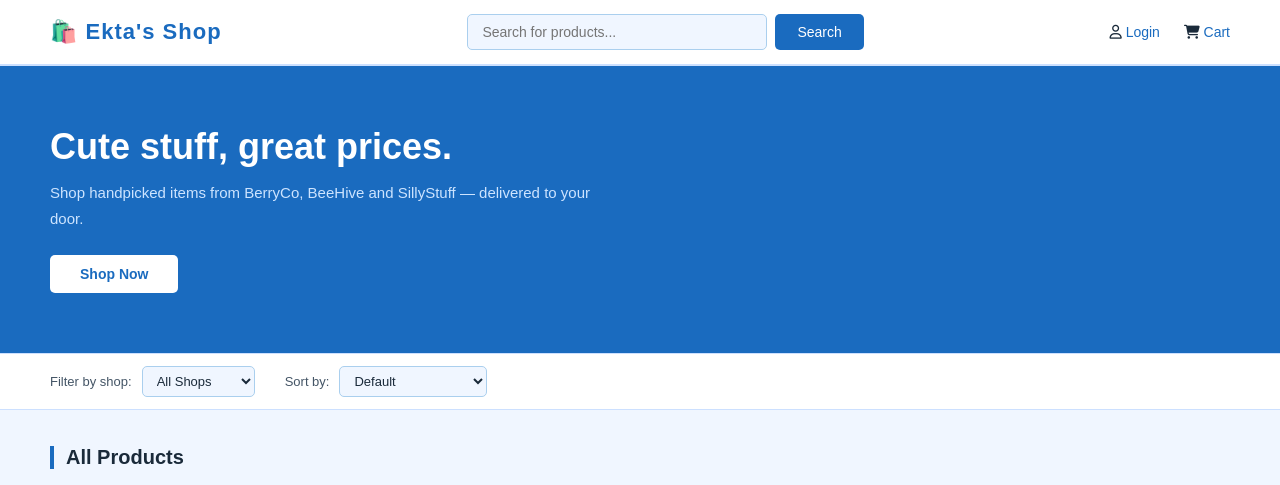
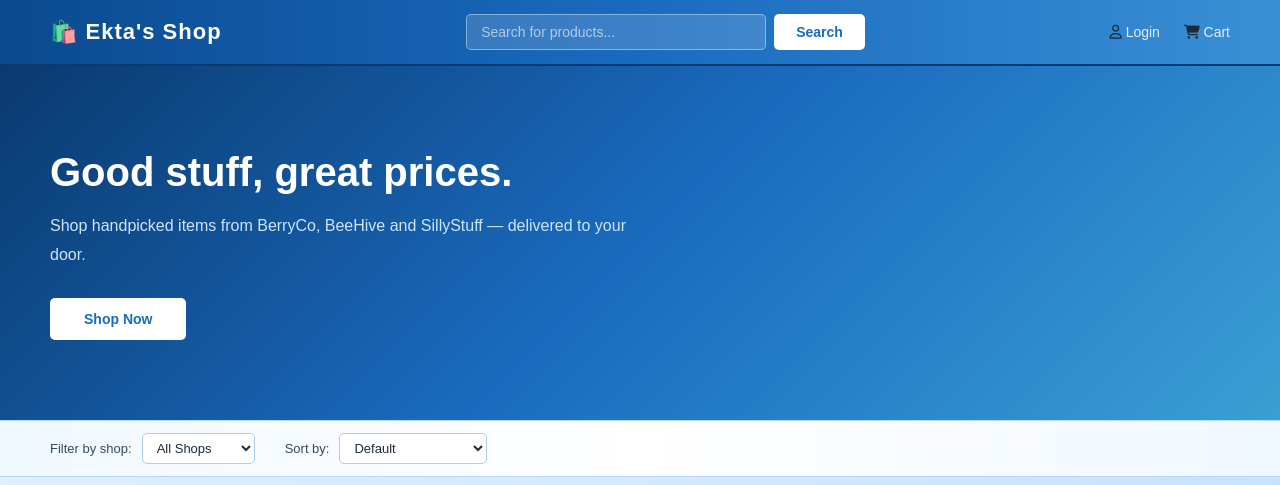
Before and after one commit to ekataadhikari23/Coursework-WebDev, a PHP site: page / in a window 1280 px wide. Shown: the top 485 px of the page. Run offline with PHP 8.4, Linux system fonts and the light colour scheme; some libraries are stand-ins or nearby versions.

Commit message:
fifth commit

```diff
--- a/index.html
+++ b/index.html
@@ -25,7 +25,7 @@
 
     <section id="herobanner">
         <div id="herotext">
-            <h1 id="herotitle">Cute stuff, great prices.</h1>
+            <h1 id="herotitle">Good stuff, great prices.</h1>
             <p id="herosub">Shop handpicked items from BerryCo, BeeHive and SillyStuff — delivered to your door.</p>
             <span id="herobtn">Shop Now</span>
         </div>
--- a/style.css
+++ b/style.css
@@ -7,14 +7,15 @@
 }
 
 body {
-    background-color: #f0f6ff;
+    background: linear-gradient(160deg, #ffffff 0%, #dceeff 40%, #b8daff 100%);
+    background-attachment: fixed;
     min-height: 100vh;
 }
 
 /* NAVBAR */
 #topbar {
-    background-color: #ffffff;
-    border-bottom: 2px solid #cce0ff;
+    background: linear-gradient(90deg, #0a4a8f 0%, #1a6bbf 50%, #3a8fd4 100%);
+    border-bottom: 2px solid #0a3a6f;
     display: flex;
     align-items: center;
     justify-content: space-between;
@@ -26,7 +27,7 @@ body {
 #shoptitle {
     font-size: 22px;
     font-weight: bold;
-    color: #1a6bbf;
+    color: white;
     letter-spacing: 1px;
 }
 
@@ -37,34 +38,41 @@ body {
 }
 
 #searchBox {
-    background-color: #f0f6ff;
-    border: 1px solid #aacfee;
+    background-color: rgba(255, 255, 255, 0.15);
+    border: 1px solid rgba(255, 255, 255, 0.4);
     border-radius: 5px;
     height: 36px;
     width: 300px;
     padding: 0 14px;
     font-size: 14px;
-    color: #1a2a3a;
+    color: white;
     outline: none;
 }
 
+#searchBox::placeholder {
+    color: rgba(255, 255, 255, 0.6);
+}
+
 #searchBox:focus {
-    border-color: #1a6bbf;
+    background-color: rgba(255, 255, 255, 0.25);
+    border-color: white;
 }
 
 #gobutton {
-    background-color: #1a6bbf;
-    color: white;
+    background-color: white;
+    color: #1a6bbf;
     border: none;
     border-radius: 5px;
     height: 36px;
     padding: 0 22px;
     cursor: pointer;
     font-size: 14px;
+    font-weight: bold;
+    transition: background-color 0.2s;
 }
 
 #gobutton:hover {
-    background-color: #155a9e;
+    background-color: #dceeff;
 }
 
 #rightside {
@@ -73,59 +81,63 @@ body {
 }
 
 .toplink {
-    color: #1a6bbf;
+    color: rgba(255, 255, 255, 0.85);
     font-size: 14px;
     cursor: pointer;
+    transition: color 0.2s;
 }
 
 .toplink:hover {
+    color: white;
     text-decoration: underline;
 }
 
 /* HERO BANNER */
 #herobanner {
-    background-color: #1a6bbf;
-    padding: 60px 50px;
+    background: linear-gradient(135deg, #0a3a6f 0%, #1a6bbf 50%, #3a9fd4 100%);
+    padding: 80px 50px;
 }
 
 #herotext {
-    max-width: 550px;
+    max-width: 580px;
 }
 
 #herotitle {
-    font-size: 36px;
+    font-size: 40px;
     color: white;
     font-weight: bold;
-    margin-bottom: 12px;
+    margin-bottom: 14px;
+    line-height: 1.3;
 }
 
 #herosub {
-    font-size: 15px;
+    font-size: 16px;
     color: #cde4ff;
-    margin-bottom: 24px;
-    line-height: 1.7;
+    margin-bottom: 28px;
+    line-height: 1.8;
 }
 
 #herobtn {
     display: inline-block;
     background-color: white;
     color: #1a6bbf;
-    padding: 11px 30px;
+    padding: 13px 34px;
     border-radius: 5px;
     font-size: 14px;
     font-weight: bold;
     cursor: pointer;
+    transition: background-color 0.2s, color 0.2s;
 }
 
 #herobtn:hover {
-    background-color: #e0f0ff;
+    background-color: #dceeff;
 }
 
 /* FILTER STRIP */
 #filterstrip {
-    background-color: #ffffff;
-    border-bottom: 1px solid #cce0ff;
-    border-top: 1px solid #cce0ff;
+    background: linear-gradient(90deg, #f0f8ff 0%, #ffffff 50%, #f0f8ff 100%);
+    border-bottom: 1px solid #b8d8f8;
+    border-top: 1px solid #b8d8f8;
     padding: 12px 50px;
     display: flex;
     align-items: center;
@@ -134,7 +146,7 @@ body {
 
 #filterstrip label {
     font-size: 13px;
-    color: #445566;
+    color: #334a60;
 }
 
 #shopfilter,
@@ -142,10 +154,11 @@ body {
     border: 1px solid #aacfee;
     border-radius: 5px;
     padding: 6px 10px;
-    background-color: #f0f6ff;
+    background-color: white;
     color: #1a2a3a;
     font-size: 13px;
     outline: none;
+    transition: border-color 0.2s;
 }
 
 #shopfilter:focus,
@@ -157,7 +170,7 @@ body {
 .bigtitle {
     font-size: 20px;
     margin: 36px 50px 18px 50px;
-    color: #1a2a3a;
+    color: #0a3a6f;
     font-weight: bold;
     border-left: 4px solid #1a6bbf;
     padding-left: 12px;
```
Also changed, not shown: other parts of style.css (+38 -21 lines).
